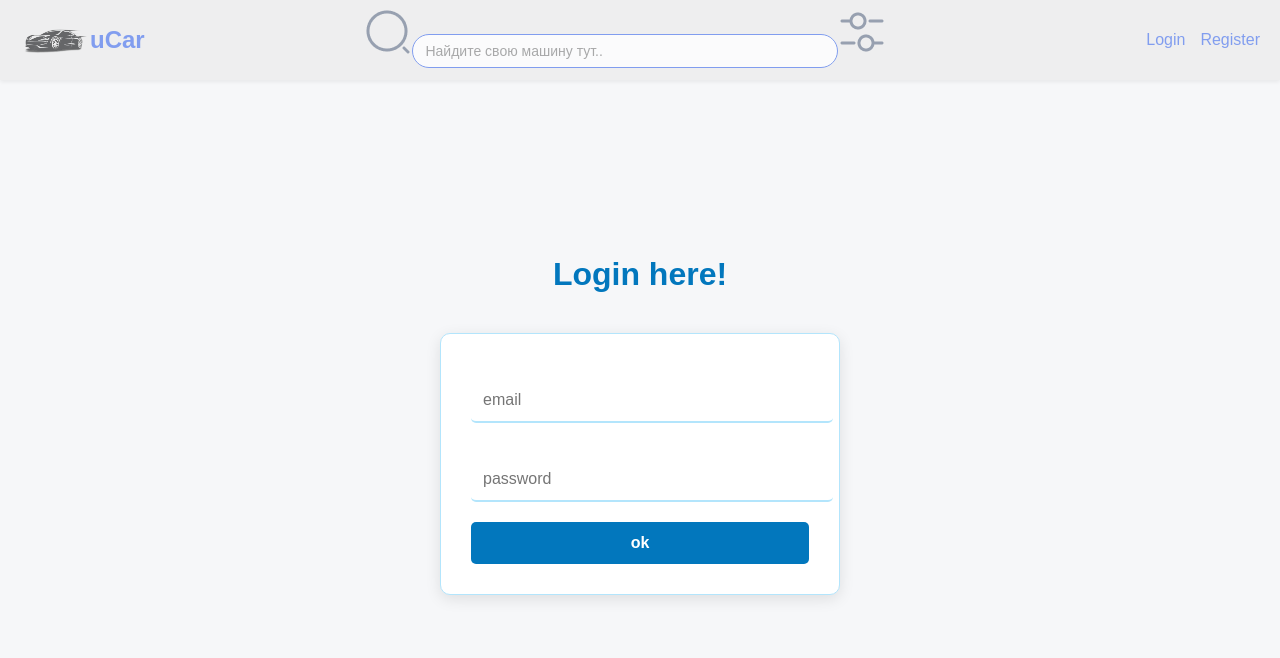
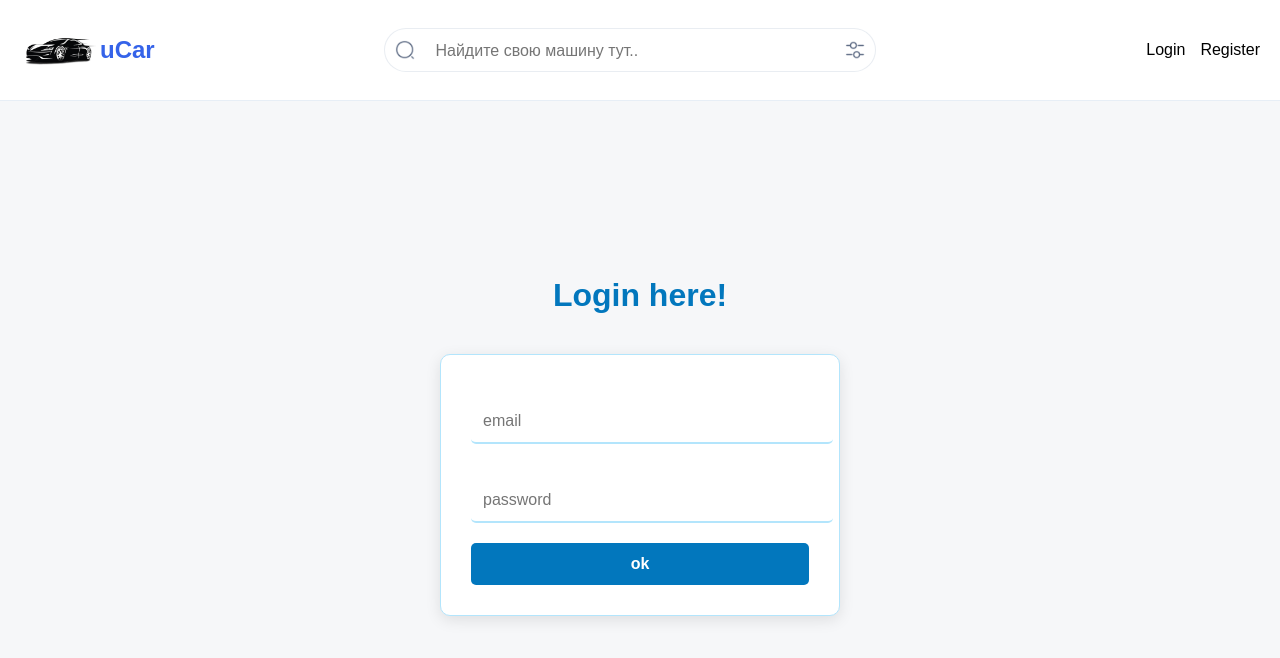
Before and after one commit to romanchechyotkin/car_booking_service, a React (Create React App) app in the folder frontend/: page /login in a window 1280 px wide. Shown: the top 658 px of the page. Built offline with nearby package versions, Linux system fonts and the light colour scheme.

Commit message:
upd navbar

```diff
--- a/frontend/src/components/Navbar/navbar.css
+++ b/frontend/src/components/Navbar/navbar.css
@@ -1,23 +1,35 @@
-body {
-    margin: 0;
-    font-family: Arial, sans-serif;
-    background-color: rgba(195, 212, 233, 0.4);
-    padding-top: 20px;
-}
+
 
 .navbar {
     display: flex;
     justify-content: space-between;
     align-items: center;
     padding: 20px 20px;
-    background-color: #e9e9e9;
-    opacity: 60%;
-    color: rgba(53, 99, 233, 1);
+    background-color: rgba(255, 255, 255, 1);
+
+    border-bottom: 1px solid rgba(231, 238, 246, 1);
+    height: 60px;
+    vertical-align: middle;
+    font-family: "Plus Jakarta Sans", sans-serif;
+    position: sticky;
+    top: 0;
     z-index: 1000;
-    box-shadow: 0 2px 4px rgba(0, 0, 0, 0.1);
-    height: 40px;
-    vertical-align: middle;
 }
+
+
+
+  .sticky {
+    position: fixed;
+    top: 0;
+    width: 100%;
+    z-index: 1000;
+    animation-duration: 0.7s;
+    animation-name: fadeInDown;
+    animation-timing-function: ease-out;
+    background-color: white;
+    box-shadow: 0 2px 5px rgba(0, 0, 0, 0.1);
+  }
+
 
 .navbar_logo {
     font-size: 1.5rem;
@@ -25,6 +37,7 @@ body {
     display: flex;
     flex-direction: row;
     align-items: center;
+    color:rgba(53, 99, 233, 1) !important;;
 }
 
 .navbar_links {
@@ -38,10 +51,6 @@ body {
     font-size: 1rem;
 }
 
-.navbar_links a {
-    color: rgba(53, 99, 233, 1);
-    text-decoration: none;
-}
 
 .navbar_links a:hover {
     text-decoration: underline;
@@ -61,35 +70,53 @@ body {
     background-color: #2f54eb;
 }
 
+.search-bar-container {
+    display: flex;
+    justify-content: center;
+    align-items: center;
+    margin: 10px;
+  }
 
-.search-container {
-    position: relative;
+  .search-bar {
     display: flex;
     align-items: center;
-}
+    justify-content: space-between;
+    background-color: rgba(255, 255, 255, 1);
+    border: 1px solid rgba(144, 163, 191, 0.2) ;
+    border-radius: 25px;
+    padding: 0 10px;
+    width: 492px;
+    height: 44px;
+    box-sizing: border-box;
+  }
 
-.search-input {
-    padding: 8px 12px;
-    border: 1px solid #3563E9;
-    border-radius: 20px;
-    font-size: 14px;
-    width: 400px;
+  .search-input {
+    border: none;
+    background: none;
     outline: none;
+    font-size: 16px;
+    width: 100%;
+    margin-left: 10px;
+    margin-right: 10px;
+    padding-bottom: 24px;
+    height: 100%;
+    box-sizing: border-box;
+    display: flex;
     align-items: center;
-    margin-bottom: 5px;
-}
+  }
 
-.search-input:focus {
-    border-color: #2f54eb;
-}
+  .search-img,
+  .filter-img {
+    width: 20px;
+    height: 20px;
+    cursor: pointer;
+  }
 
-.search-icon {
-    position: absolute;
-    right: 10px;
-    color: #3563E9;
-    pointer-events: none;
-    padding-top:10px;
-}
+
+  .search-img:hover,
+  .filter-img:hover {
+    opacity: 0.7;
+  }
 
 .clear-button {
     position: absolute;
@@ -107,6 +134,7 @@ body {
 
 .logo {
     size: 30px;
-    width:70px;
-    height: 70px;
+    width:80px;
+    height: 80px;
+
 }
```
